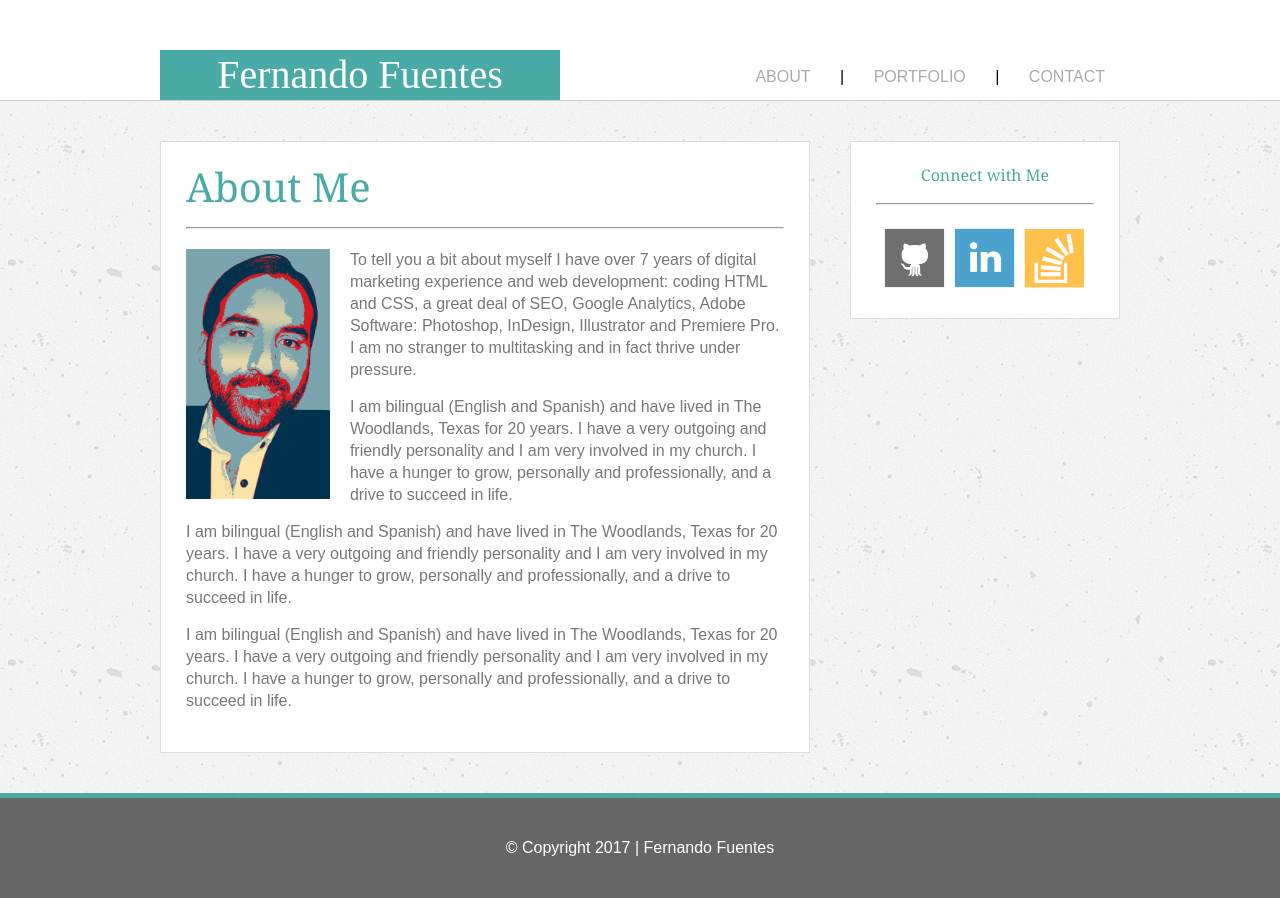
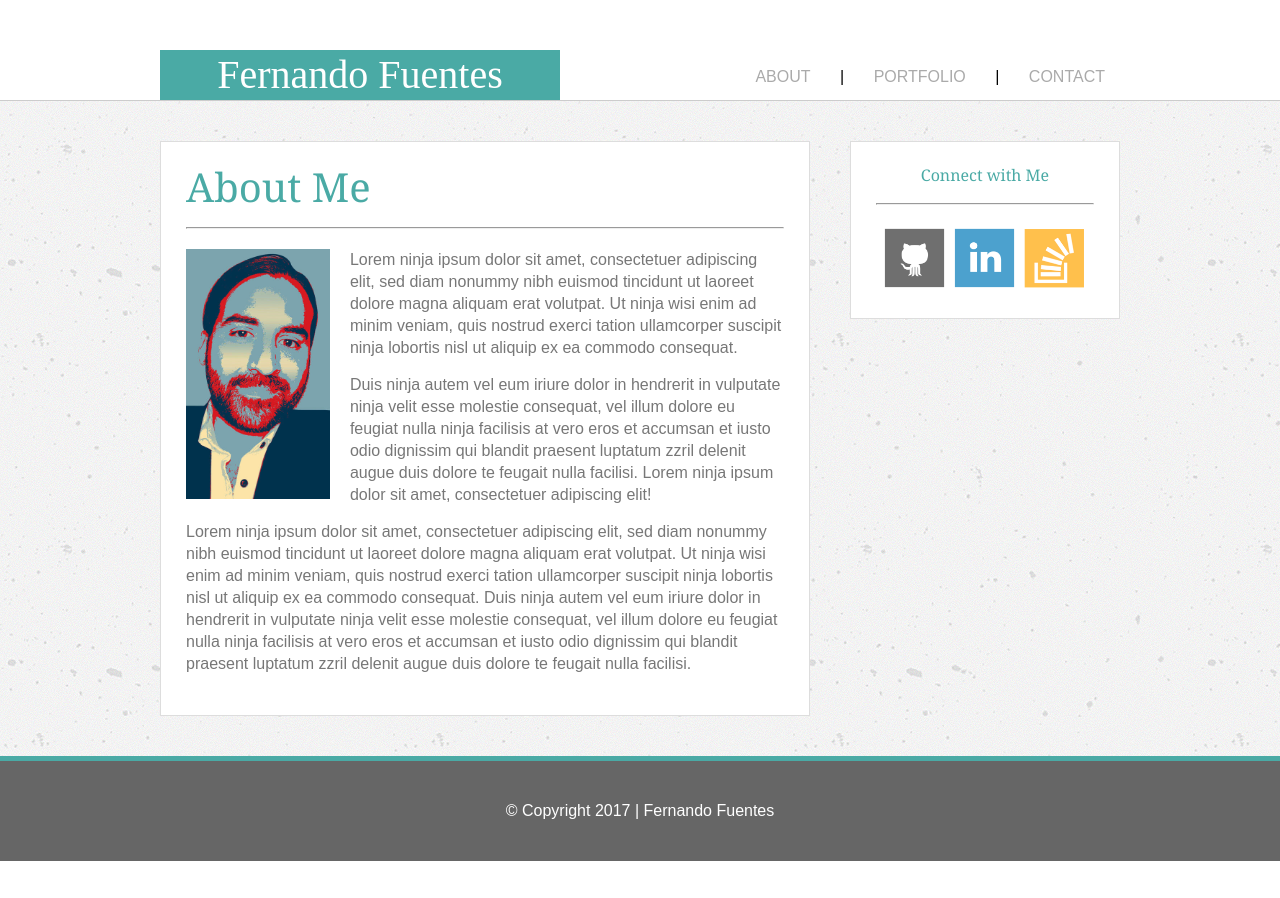
Before and after one commit to fernandofuentes/Basic-Portfolio, a plain HTML site: page index.html in a window 1280 px wide. After the commit the page ends 861 px from the top, so only its background shows below. Drawn offline with Linux system fonts and the light colour scheme.

Commit message:
added more html

```diff
--- a/index.html
+++ b/index.html
@@ -32,10 +32,9 @@
             <section>
                 <h1>About Me</h1>
                 <hr>
-                <p><img class="profile-image" src="assets/images/fernando-fuentes.jpg" alt="fernando-fuentes">To tell you a bit about myself I have over 7 years of digital marketing experience and web development: coding HTML and CSS, a great deal of SEO, Google Analytics, Adobe Software: Photoshop, InDesign, Illustrator and Premiere Pro. I am no stranger to multitasking and in fact thrive under pressure.</p>
-                <p>I am bilingual (English and Spanish) and have lived in The Woodlands, Texas for 20 years. I have a very outgoing and friendly personality and I am very involved in my church. I have a hunger to grow, personally and professionally, and a drive to succeed in life.</p>
-                <p>I am bilingual (English and Spanish) and have lived in The Woodlands, Texas for 20 years. I have a very outgoing and friendly personality and I am very involved in my church. I have a hunger to grow, personally and professionally, and a drive to succeed in life.</p>
-                <p>I am bilingual (English and Spanish) and have lived in The Woodlands, Texas for 20 years. I have a very outgoing and friendly personality and I am very involved in my church. I have a hunger to grow, personally and professionally, and a drive to succeed in life.</p>
+                <p><img class="profile-image" src="assets/images/fernando-fuentes.jpg" alt="fernando-fuentes">Lorem ninja ipsum dolor sit amet, consectetuer adipiscing elit, sed diam nonummy nibh euismod tincidunt ut laoreet dolore magna aliquam erat volutpat. Ut ninja wisi enim ad minim veniam, quis nostrud exerci tation ullamcorper suscipit ninja lobortis nisl ut aliquip ex ea commodo consequat.</p>
+                <p>Duis ninja autem vel eum iriure dolor in hendrerit in vulputate ninja velit esse molestie consequat, vel illum dolore eu feugiat nulla ninja facilisis at vero eros et accumsan et iusto odio dignissim qui blandit praesent luptatum zzril delenit augue duis dolore te feugait nulla facilisi. Lorem ninja ipsum dolor sit amet, consectetuer adipiscing elit!</p>
+                <p>Lorem ninja ipsum dolor sit amet, consectetuer adipiscing elit, sed diam nonummy nibh euismod tincidunt ut laoreet dolore magna aliquam erat volutpat. Ut ninja wisi enim ad minim veniam, quis nostrud exerci tation ullamcorper suscipit ninja lobortis nisl ut aliquip ex ea commodo consequat. Duis ninja autem vel eum iriure dolor in hendrerit in vulputate ninja velit esse molestie consequat, vel illum dolore eu feugiat nulla ninja facilisis at vero eros et accumsan et iusto odio dignissim qui blandit praesent luptatum zzril delenit augue duis dolore te feugait nulla facilisi.</p>
             </section>
             <!-- SIDEBAR -->
             <aside class="connect">
@@ -45,7 +44,7 @@
                     <a href="https://github.com/fernandofuentes" target="_blank"><img src="assets/images/github-icon.png"></a>
                     <a href="https://www.linkedin.com/in/fernandoalexisfuentes/" target="_blank"><img src="assets/images/linkedin-icon.png"></a>
                     <a href="https://stackoverflow.com/users/8535866/fernando-fuentes" target="_blank">
-                    	<img src="assets/images/stackoverflow-icon.png"></a>
+                        <img src="assets/images/stackoverflow-icon.png"></a>
                 </p>
             </aside>
         </div>
```
Also changed, not shown: contact.html (+3 -6 lines), portfolio.html (+2 -5 lines).
